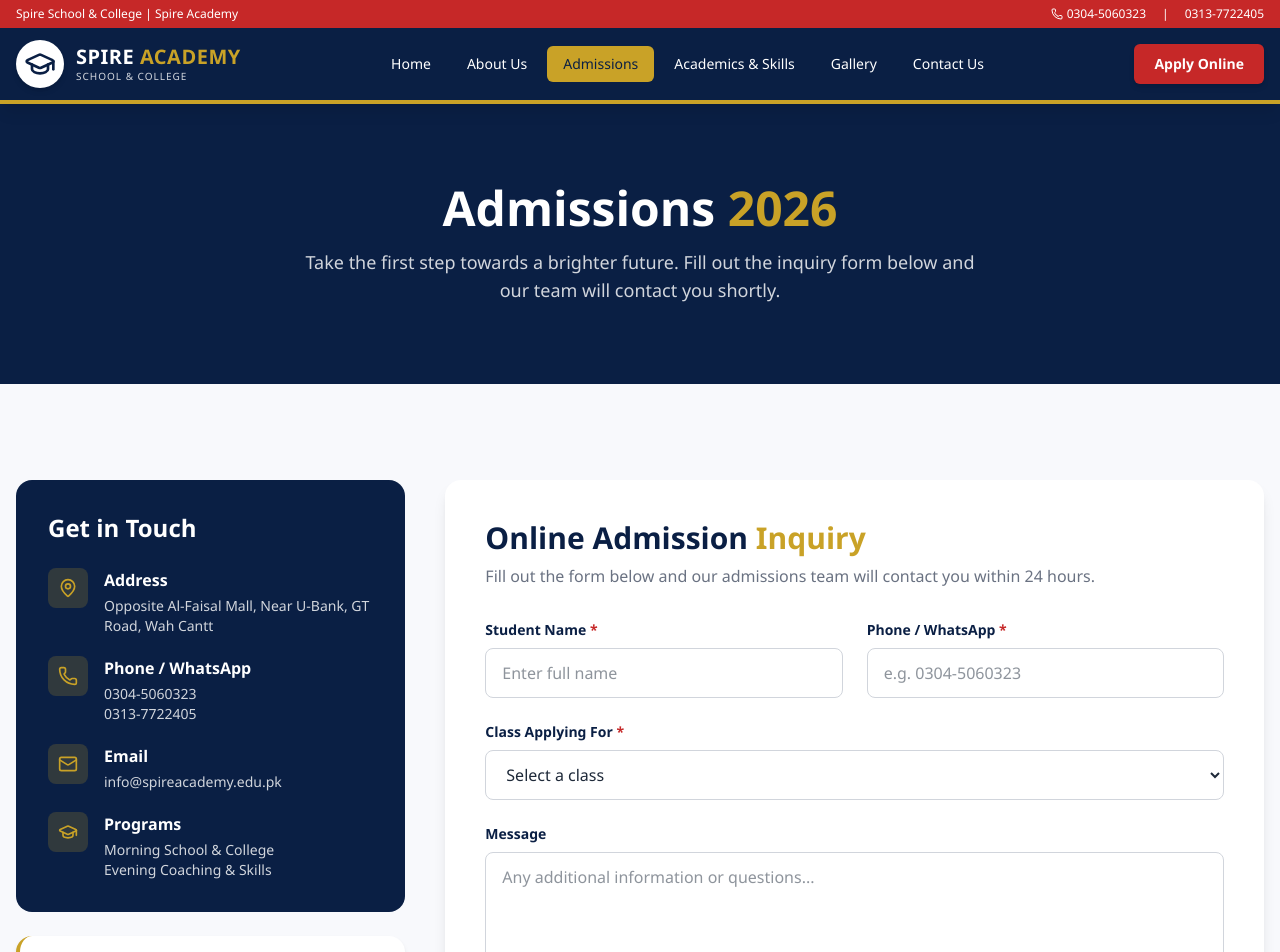
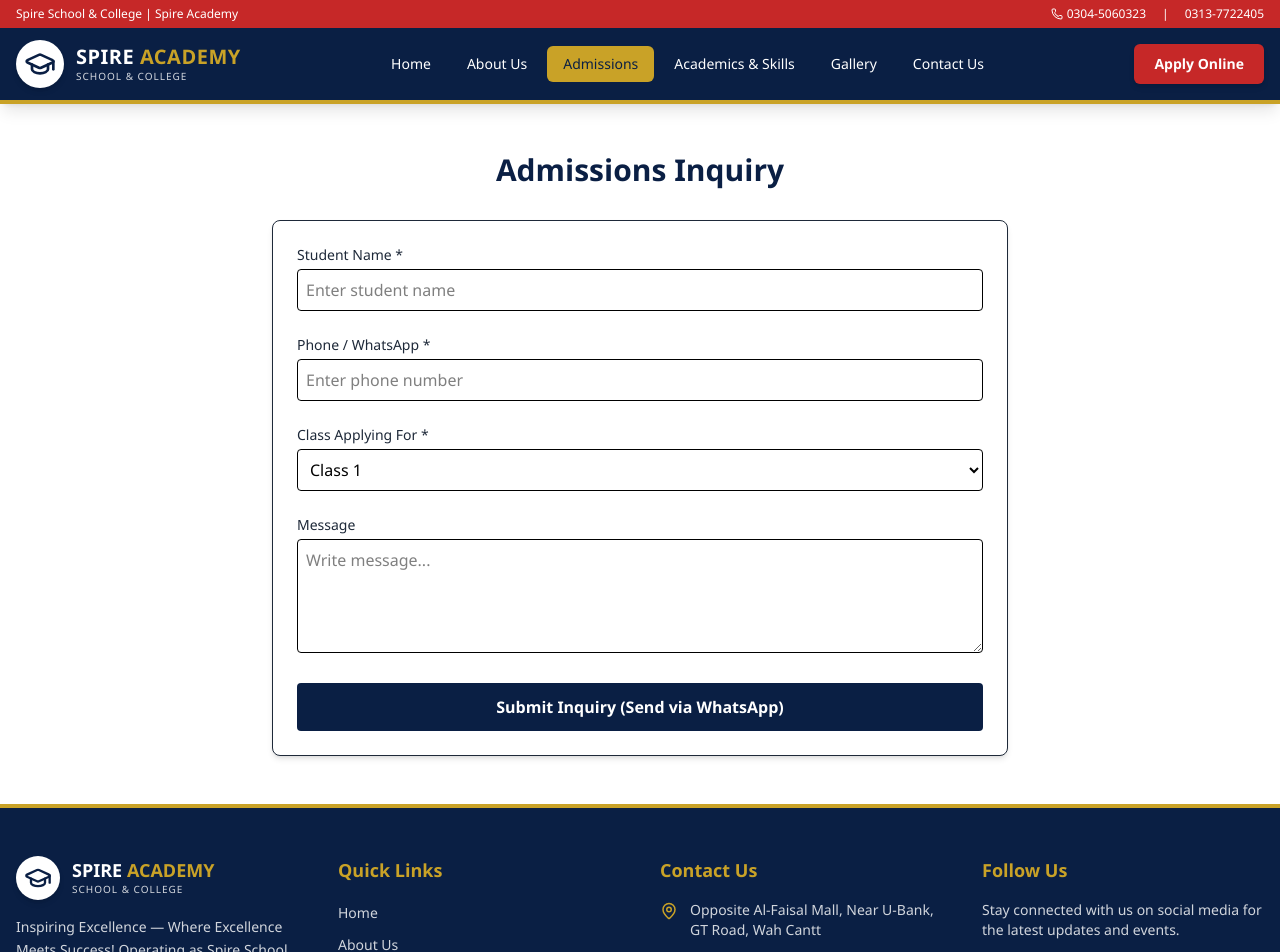
Before and after one commit to qamarxploit/Spire, a Next.js app: page /admissions in a window 1280 px wide. Shown: the top 952 px of the page. Built offline with nearby package versions, Linux system fonts and the light colour scheme.

Commit message:
Fixed admission form and updated footer

```diff
--- a/src/app/admissions/page.tsx
+++ b/src/app/admissions/page.tsx
@@ -1,269 +1,97 @@
 "use client";
 
 import { useState } from "react";
-import { Send, CheckCircle, Phone, MapPin, Mail, GraduationCap } from "lucide-react";
 
 export default function AdmissionsPage() {
   const [formData, setFormData] = useState({
-    studentName: "",
+    name: "",
     phone: "",
-    classApplying: "",
+    className: "Class 1",
     message: "",
   });
-  const [status, setStatus] = useState<"idle" | "submitting" | "success" | "error">("idle");
-  const [errorMsg, setErrorMsg] = useState("");
-
-  const handleChange = (
-    e: React.ChangeEvent<HTMLInputElement | HTMLTextAreaElement | HTMLSelectElement>
-  ) => {
-    setFormData((prev) => ({ ...prev, [e.target.name]: e.target.value }));
-  };
 
   const handleSubmit = (e: React.FormEvent) => {
     e.preventDefault();
 
-  // ادارے کا واٹس ایپ نمبر (بین الاقوامی فارمیٹ میں)
     const phoneNumber = "923045060323";
 
-  // واٹس ایپ پر جانے والا میسج فارمیٹ
     const textMessage = `*New Inquiry / Admission Request*%0A%0A` +
-    `*Student Name:* ${name}%0A` +
-    `*Phone/WhatsApp:* ${phone}%0A` +
-    `*Class Applying For:* ${className}%0A` +
-    `*Message:* ${message}`;
+      `*Student Name:* ${encodeURIComponent(formData.name)}%0A` +
+      `*Phone/WhatsApp:* ${encodeURIComponent(formData.phone)}%0A` +
+      `*Class Applying For:* ${encodeURIComponent(formData.className)}%0A` +
+      `*Message:* ${encodeURIComponent(formData.message)}`;
 
-  // واٹس ایپ اوپن کرنے کا لنک
     const whatsappUrl = `https://wa.me/${phoneNumber}?text=${textMessage}`;
-  window.open(whatsappUrl, '_blank');
+    window.open(whatsappUrl, "_blank");
   };
 
-
   return (
+    <div className="max-w-3xl mx-auto px-4 py-12">
+      <h1 className="text-3xl font-bold text-center mb-8 text-[#0a1f44]">
+        Admissions Inquiry
+      </h1>
+      <form onSubmit={handleSubmit} className="space-y-6 bg-white p-6 rounded-lg shadow-md border">
         <div>
-      {/* Page Header */}
-      <section className="bg-[#0a1f44] py-16 md:py-20">
-        <div className="max-w-7xl mx-auto px-4 text-center">
-          <h1 className="text-4xl md:text-5xl font-bold text-white mb-4">
-            Admissions <span className="text-[#c9a227]">2026</span>
-          </h1>
-          <p className="text-gray-300 text-lg max-w-2xl mx-auto">
-            Take the first step towards a brighter future. Fill out the inquiry form below and our team will contact you shortly.
-          </p>
-        </div>
-      </section>
-
-      <section className="py-16 md:py-24 bg-[#f8f9fc]">
-        <div className="max-w-7xl mx-auto px-4">
-          <div className="grid lg:grid-cols-3 gap-10">
-            {/* Contact Info Sidebar */}
-            <div className="lg:col-span-1 space-y-6">
-              <div className="bg-[#0a1f44] rounded-2xl p-8 text-white">
-                <h3 className="text-2xl font-bold mb-6">Get in Touch</h3>
-                <div className="space-y-5">
-                  <div className="flex items-start gap-4">
-                    <div className="w-10 h-10 bg-[#c9a227]/20 rounded-lg flex items-center justify-center shrink-0">
-                      <MapPin size={20} className="text-[#c9a227]" />
-                    </div>
-                    <div>
-                      <p className="font-semibold mb-1">Address</p>
-                      <p className="text-gray-300 text-sm">
-                        Opposite Al-Faisal Mall, Near U-Bank, GT Road, Wah Cantt
-                      </p>
-                    </div>
-                  </div>
-                  <div className="flex items-start gap-4">
-                    <div className="w-10 h-10 bg-[#c9a227]/20 rounded-lg flex items-center justify-center shrink-0">
-                      <Phone size={20} className="text-[#c9a227]" />
-                    </div>
-                    <div>
-                      <p className="font-semibold mb-1">Phone / WhatsApp</p>
-                      <p className="text-gray-300 text-sm">0304-5060323</p>
-                      <p className="text-gray-300 text-sm">0313-7722405</p>
-                    </div>
-                  </div>
-                  <div className="flex items-start gap-4">
-                    <div className="w-10 h-10 bg-[#c9a227]/20 rounded-lg flex items-center justify-center shrink-0">
-                      <Mail size={20} className="text-[#c9a227]" />
-                    </div>
-                    <div>
-                      <p className="font-semibold mb-1">Email</p>
-                      <p className="text-gray-300 text-sm">info@spireacademy.edu.pk</p>
-                    </div>
-                  </div>
-                  <div className="flex items-start gap-4">
-                    <div className="w-10 h-10 bg-[#c9a227]/20 rounded-lg flex items-center justify-center shrink-0">
-                      <GraduationCap size={20} className="text-[#c9a227]" />
-                    </div>
-                    <div>
-                      <p className="font-semibold mb-1">Programs</p>
-                      <p className="text-gray-300 text-sm">Morning School & College</p>
-                      <p className="text-gray-300 text-sm">Evening Coaching & Skills</p>
-                    </div>
-                  </div>
-                </div>
-              </div>
-
-              <div className="bg-white rounded-2xl p-8 shadow-md border-l-4 border-[#c9a227]">
-                <h4 className="text-lg font-bold text-[#0a1f44] mb-3">Why Choose Spire?</h4>
-                <ul className="space-y-2 text-gray-600 text-sm">
-                  <li className="flex items-start gap-2">
-                    <CheckCircle size={16} className="text-[#c9a227] shrink-0 mt-0.5" />
-                    Highly Qualified Faculty
-                  </li>
-                  <li className="flex items-start gap-2">
-                    <CheckCircle size={16} className="text-[#c9a227] shrink-0 mt-0.5" />
-                    Air-Conditioned Classrooms
-                  </li>
-                  <li className="flex items-start gap-2">
-                    <CheckCircle size={16} className="text-[#c9a227] shrink-0 mt-0.5" />
-                    Digital Skills Training
-                  </li>
-                  <li className="flex items-start gap-2">
-                    <CheckCircle size={16} className="text-[#c9a227] shrink-0 mt-0.5" />
-                    Separate Boys & Girls Campuses
-                  </li>
-                  <li className="flex items-start gap-2">
-                    <CheckCircle size={16} className="text-[#c9a227] shrink-0 mt-0.5" />
-                    Load-Shedding Free Campus
-                  </li>
-                </ul>
-              </div>
-            </div>
-
-            {/* Form */}
-            <div className="lg:col-span-2">
-              <div className="bg-white rounded-2xl p-8 md:p-10 shadow-lg">
-                <h2 className="text-2xl md:text-3xl font-bold text-[#0a1f44] mb-2">
-                  Online Admission <span className="text-[#c9a227]">Inquiry</span>
-                </h2>
-                <p className="text-gray-500 mb-8">
-                  Fill out the form below and our admissions team will contact you within 24 hours.
-                </p>
-
-                {status === "success" ? (
-                  <div className="bg-green-50 border border-green-200 rounded-xl p-8 text-center">
-                    <CheckCircle size={48} className="text-green-600 mx-auto mb-4" />
-                    <h3 className="text-xl font-bold text-green-800 mb-2">Inquiry Submitted!</h3>
-                    <p className="text-green-700 mb-6">
-                      Thank you for your interest in Spire Academy. Our team will contact you shortly.
-                    </p>
-                    <button
-                      onClick={() => setStatus("idle")}
-                      className="bg-[#0a1f44] text-white px-6 py-2.5 rounded-md font-medium hover:bg-[#1a3a6e] transition-colors"
-                    >
-                      Submit Another Inquiry
-                    </button>
-                  </div>
-                ) : (
-                  <form onSubmit={handleSubmit} className="space-y-6">
-                    <div className="grid md:grid-cols-2 gap-6">
-                      <div>
-                        <label htmlFor="studentName" className="block text-sm font-semibold text-[#0a1f44] mb-2">
-                          Student Name <span className="text-[#c62828]">*</span>
-                        </label>
+          <label className="block text-sm font-medium mb-1">Student Name *</label>
           <input
             type="text"
-                          id="studentName"
-                          name="studentName"
             required
-                          value={formData.studentName}
-                          onChange={handleChange}
-                          placeholder="Enter full name"
-                          className="w-full px-4 py-3 rounded-lg border border-gray-300 focus:border-[#c9a227] focus:ring-2 focus:ring-[#c9a227]/20 outline-none transition-all"
+            value={formData.name}
+            onChange={(e) => setFormData({ ...formData, name: e.target.value })}
+            className="w-full border rounded p-2 text-black"
+            placeholder="Enter student name"
           />
         </div>
         <div>
-                        <label htmlFor="phone" className="block text-sm font-semibold text-[#0a1f44] mb-2">
-                          Phone / WhatsApp <span className="text-[#c62828]">*</span>
-                        </label>
+          <label className="block text-sm font-medium mb-1">Phone / WhatsApp *</label>
           <input
-                          type="tel"
-                          id="phone"
-                          name="phone"
+            type="text"
             required
             value={formData.phone}
-                          onChange={handleChange}
-                          placeholder="e.g. 0304-5060323"
-                          className="w-full px-4 py-3 rounded-lg border border-gray-300 focus:border-[#c9a227] focus:ring-2 focus:ring-[#c9a227]/20 outline-none transition-all"
+            onChange={(e) => setFormData({ ...formData, phone: e.target.value })}
+            className="w-full border rounded p-2 text-black"
+            placeholder="Enter phone number"
           />
         </div>
-                    </div>
-
         <div>
-                      <label htmlFor="classApplying" className="block text-sm font-semibold text-[#0a1f44] mb-2">
-                        Class Applying For <span className="text-[#c62828]">*</span>
-                      </label>
+          <label className="block text-sm font-medium mb-1">Class Applying For *</label>
           <select
-                        id="classApplying"
-                        name="classApplying"
-                        required
-                        value={formData.classApplying}
-                        onChange={handleChange}
-                        className="w-full px-4 py-3 rounded-lg border border-gray-300 focus:border-[#c9a227] focus:ring-2 focus:ring-[#c9a227]/20 outline-none transition-all bg-white"
+            value={formData.className}
+            onChange={(e) => setFormData({ ...formData, className: e.target.value })}
+            className="w-full border rounded p-2 text-black"
           >
-                        <option value="">Select a class</option>
-                        <option value="Play Group">Play Group</option>
-                        <option value="Nursery">Nursery</option>
-                        <option value="Prep">Prep</option>
-                        <option value="Class 1">Class 1</option>
-                        <option value="Class 2">Class 2</option>
-                        <option value="Class 3">Class 3</option>
-                        <option value="Class 4">Class 4</option>
-                        <option value="Class 5">Class 5</option>
-                        <option value="Class 6">Class 6</option>
-                        <option value="Class 7">Class 7</option>
-                        <option value="Class 8">Class 8</option>
-                        <option value="Class 9">Class 9</option>
-                        <option value="Class 10">Class 10 (Matric)</option>
-                        <option value="FSc Part 1">FSc Part 1</option>
-                        <option value="FSc Part 2">FSc Part 2</option>
-                        <option value="Evening Coaching">Evening Coaching</option>
-                        <option value="Digital Skills">Digital Skills Program</option>
+            <option>Playgroup / Nursery</option>
+            <option>Class 1</option>
+            <option>Class 2</option>
+            <option>Class 3</option>
+            <option>Class 4</option>
+            <option>Class 5</option>
+            <option>Class 6</option>
+            <option>Class 7</option>
+            <option>Class 8</option>
+            <option>Class 9</option>
+            <option>Class 10</option>
+            <option>1st Year</option>
+            <option>2nd Year</option>
           </select>
         </div>
-
         <div>
-                      <label htmlFor="message" className="block text-sm font-semibold text-[#0a1f44] mb-2">
-                        Message
-                      </label>
+          <label className="block text-sm font-medium mb-1">Message</label>
           <textarea
-                        id="message"
-                        name="message"
+            value={formData.message}
+            onChange={(e) => setFormData({ ...formData, message: e.target.value })}
+            className="w-full border rounded p-2 text-black"
             rows={4}
-                        value={formData.message}
-                        onChange={handleChange}
-                        placeholder="Any additional information or questions..."
-                        className="w-full px-4 py-3 rounded-lg border border-gray-300 focus:border-[#c9a227] focus:ring-2 focus:ring-[#c9a227]/20 outline-none transition-all resize-none"
-                      />
+            placeholder="Write message..."
+          ></textarea>
         </div>
-
-                    {status === "error" && (
-                      <div className="bg-red-50 border border-red-200 text-red-700 px-4 py-3 rounded-lg text-sm">
-                        {errorMsg}
-                      </div>
-                    )}
-
         <button
           type="submit"
-                      disabled={status === "submitting"}
-                      className="inline-flex items-center gap-2 bg-[#c62828] hover:bg-[#a02020] disabled:bg-gray-400 text-white px-8 py-3.5 rounded-md font-bold text-base transition-all shadow-lg disabled:shadow-none"
+          className="w-full bg-[#0a1f44] hover:bg-[#c9a227] text-white font-bold py-3 rounded transition-colors"
         >
-                      {status === "submitting" ? (
-                        <>Submitting...</>
-                      ) : (
-                        <>
-                          Submit Inquiry
-                          <Send size={18} />
-                        </>
-                      )}
+          Submit Inquiry (Send via WhatsApp)
         </button>
       </form>
-                )}
-              </div>
-            </div>
-          </div>
-        </div>
-      </section>
     </div>
   );
 }
```
Lines whose indentation alone changed are shown as unchanged.
